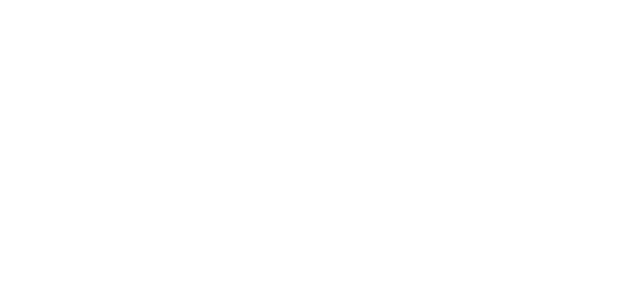
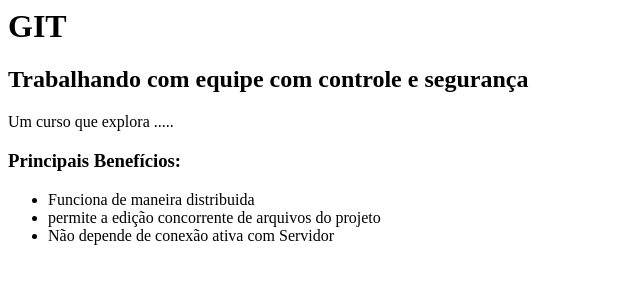
Before and after one commit to jonatas101/curso-git, a plain HTML site: page index.html in a window 1280 px wide. Shown: the whole page, without its empty margins (0-640 px from the left). Drawn offline with Linux system fonts and the light colour scheme.

Commit message:
Conteúdo da página index.html

```diff
--- a/index.html
+++ b/index.html
@@ -1,4 +1,18 @@
 <html>
 	<head></head>
-	<body></body>
+
+	<body>
+		<h1>GIT</h1>
+		<h2>Trabalhando com equipe com controle e segurança</h2>
+
+		<p>Um curso que explora .....</p>
+
+		<h3>Principais Benefícios:</h3>
+
+		<ul>
+			<li>Funciona de maneira distribuida</li>
+			<li>permite a edição concorrente de arquivos do projeto</li>
+			<li>Não depende de conexão ativa com Servidor</li>
+		</ul>
+	</body>
 </html>
```
